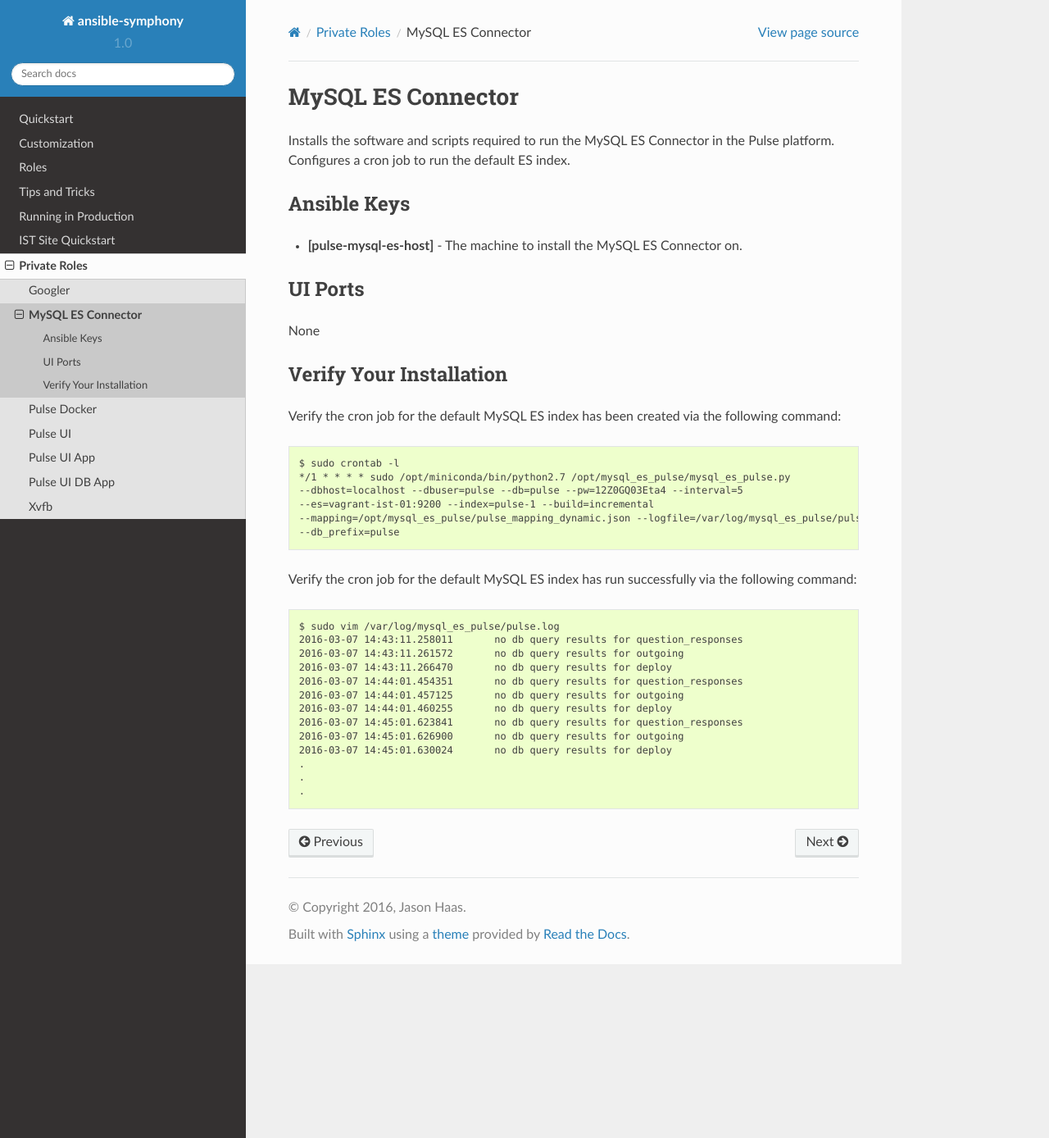
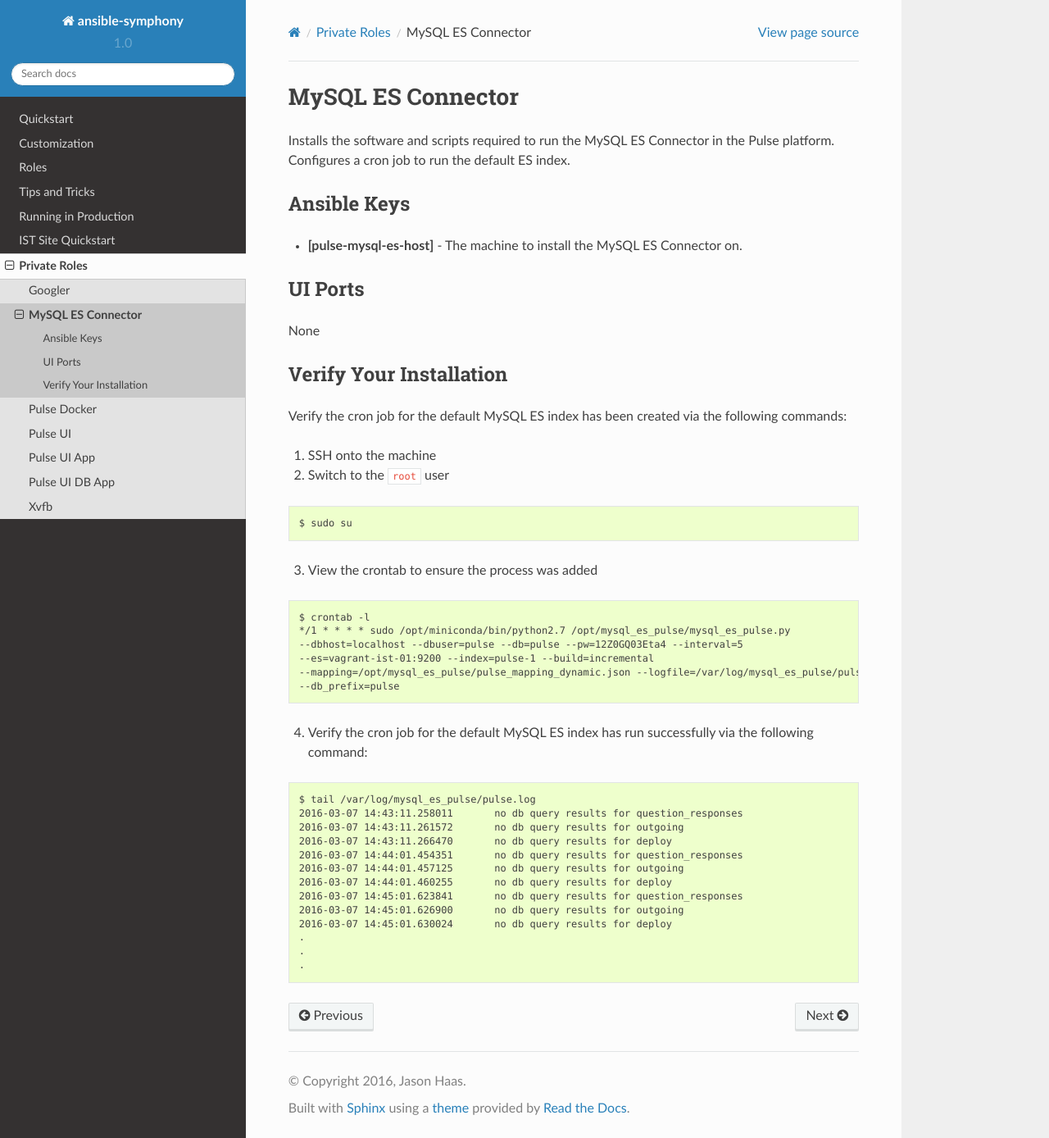
Before and after one commit to istresearch/ansible-symphony, a Sphinx documentation site: the page built from docs/private_topics/private_roles/mysqlesconnector.rst, in a window 1280 px wide and 1388 px high. Shown: the whole window at 82% size. Built offline with Sphinx 7.4.7 and the Read the Docs theme 2.0.0, drawn with Linux system fonts in a browser that asks for light colours; pages that are not in the unit, such as notebooks, are missing from menus.

Commit message:
Tweaked documentation a little bit, verified pulse install

```diff
--- a/docs/private_topics/private_roles/mysqlesconnector.rst
+++ b/docs/private_topics/private_roles/mysqlesconnector.rst
@@ -16,22 +16,32 @@ None
 Verify Your Installation
 ------------------------
 
-Verify the cron job for the default MySQL ES index has been created via the following command:
+Verify the cron job for the default MySQL ES index has been created via the following commands:
+
+1. SSH onto the machine
+
+2. Switch to the ``root`` user
 
 ::
 
-    $ sudo crontab -l
+    $ sudo su
+
+3. View the crontab to ensure the process was added
+
+::
+
+    $ crontab -l
     */1 * * * * sudo /opt/miniconda/bin/python2.7 /opt/mysql_es_pulse/mysql_es_pulse.py
     --dbhost=localhost --dbuser=pulse --db=pulse --pw=12Z0GQ03Eta4 --interval=5
     --es=vagrant-ist-01:9200 --index=pulse-1 --build=incremental
     --mapping=/opt/mysql_es_pulse/pulse_mapping_dynamic.json --logfile=/var/log/mysql_es_pulse/pulse.log
     --db_prefix=pulse
 
-Verify the cron job for the default MySQL ES index has run successfully via the following command:
+4. Verify the cron job for the default MySQL ES index has run successfully via the following command:
 
 ::
 
-    $ sudo vim /var/log/mysql_es_pulse/pulse.log
+    $ tail /var/log/mysql_es_pulse/pulse.log
     2016-03-07 14:43:11.258011       no db query results for question_responses
     2016-03-07 14:43:11.261572       no db query results for outgoing
     2016-03-07 14:43:11.266470       no db query results for deploy
--- a/docs/private_topics/private_roles/pulseui.rst
+++ b/docs/private_topics/private_roles/pulseui.rst
@@ -15,6 +15,8 @@ None
 
 Verify Your Installation
 ------------------------
+
+.. note:: The role is primarily to set up connections and plumbling. You should independently verify the component installation.
 
 Verify Apache service is installed and running via the following command:
 
```
Also changed, not shown: docs/private_topics/private_roles/pulseuidbapp.rst (+5 -3 lines), 1 other file.
